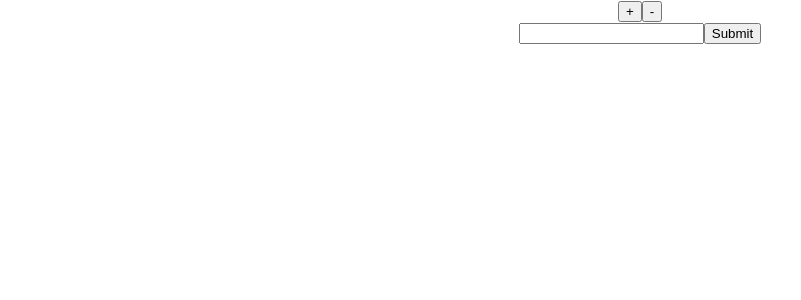
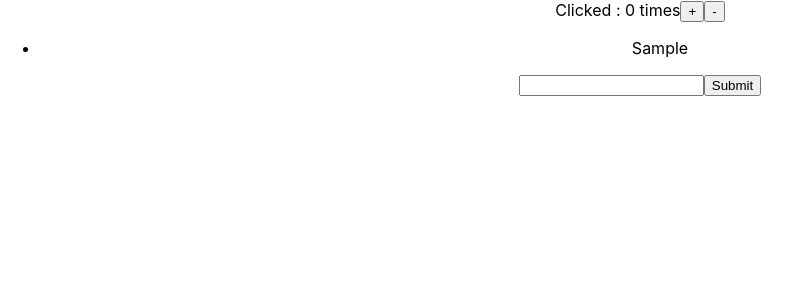
Before and after one commit to braverokmc79/react-count-app, a React (Create React App) app: page / in a window 1280 px wide. Both pictures are taken after typing "Sample" into the empty fields and a click on the input 732 px from the left and 33 px from the top of the page. Shown: the top 300 px of the page, without its empty margins (0-801 px from the left). Built offline with nearby package versions, Linux system fonts and the light colour scheme.

Commit message:
96. useSelector & useDispatch

```diff
--- a/src/App.tsx
+++ b/src/App.tsx
@@ -1,6 +1,9 @@
 import React, { useState } from 'react';
 import logo from './logo.svg';
 import './App.css';
+import { useSelector } from 'react-redux/es/exports';
+import { RootState } from './reducers';
+import { useDispatch } from 'react-redux/es/hooks/useDispatch';
 
 type Props={
   onIncrement: ()=>void;
@@ -8,6 +11,10 @@ type Props={
 }
 
 function App({ onIncrement, onDecrement } :Props) {
+  const dispatch =useDispatch();
+  const counter =useSelector((state : RootState)=>state.counter);
+  const todos : string[] =useSelector((state : RootState)=>state.todos);
+
   const [todoValue, setTodoValue] =useState("");
 
   const handleChange=(e : React.ChangeEvent<HTMLInputElement>)=>{
@@ -16,12 +23,16 @@ function App({ onIncrement, onDecrement } :Props) {
 
   const addTodo =(e: React.FormEvent<HTMLFormElement>)=>{
     e.preventDefault();
+    dispatch({
+      type:"ADD_TODO",
+      text:todoValue
+    });
     setTodoValue("");
   }
 
   return (
     <div className="App">
-        {/* Clicked : {value} times */}
+         Clicked : {counter} times
 
         <button onClick={onIncrement}>
           +
@@ -30,7 +41,9 @@ function App({ onIncrement, onDecrement } :Props) {
         <button onClick={onDecrement}>
           -
         </button>
-
+       <ul>
+          {todos.map((todo, index)=><li key={index}>{todo}</li>)}
+       </ul>
       <form onSubmit={addTodo}>
           <input type='text' value={todoValue} onChange={handleChange} />
           <input type="submit" />
--- a/src/index.tsx
+++ b/src/index.tsx
@@ -13,10 +13,7 @@ const root = ReactDOM.createRoot(
 
 const store =createStore(rootReducers);
 
-store.dispatch({
-  type:"ADD_TODO",
-  text:"USE REDUX"
-})
+
 console.log('store.getState' ,  store.getState());
 
 const render = ()=>root.render(
--- a/src/reducers/index.tsx
+++ b/src/reducers/index.tsx
@@ -7,4 +7,6 @@ const rootReducers = combineReducers({
     todos
 })
 
-export default rootReducers
+export default rootReducers;
+
+export type RootState = ReturnType<typeof rootReducers>;
```
